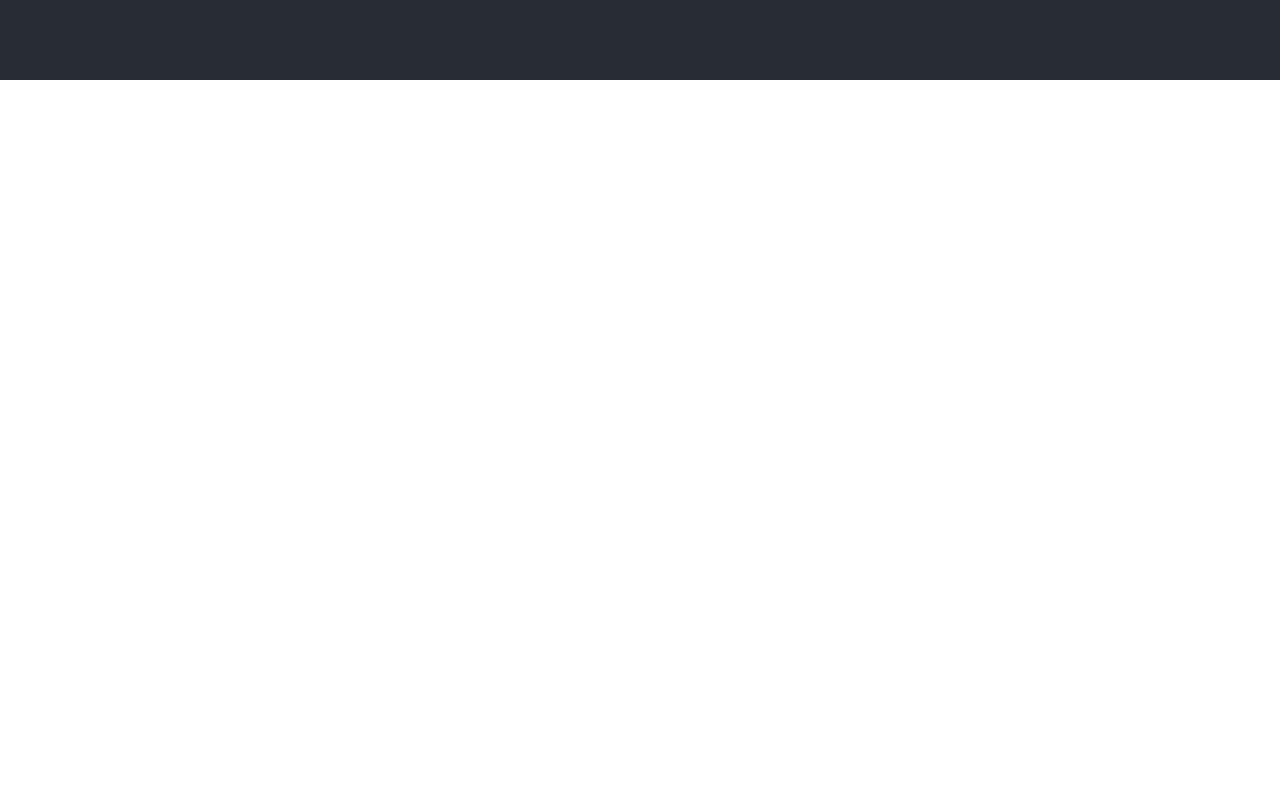
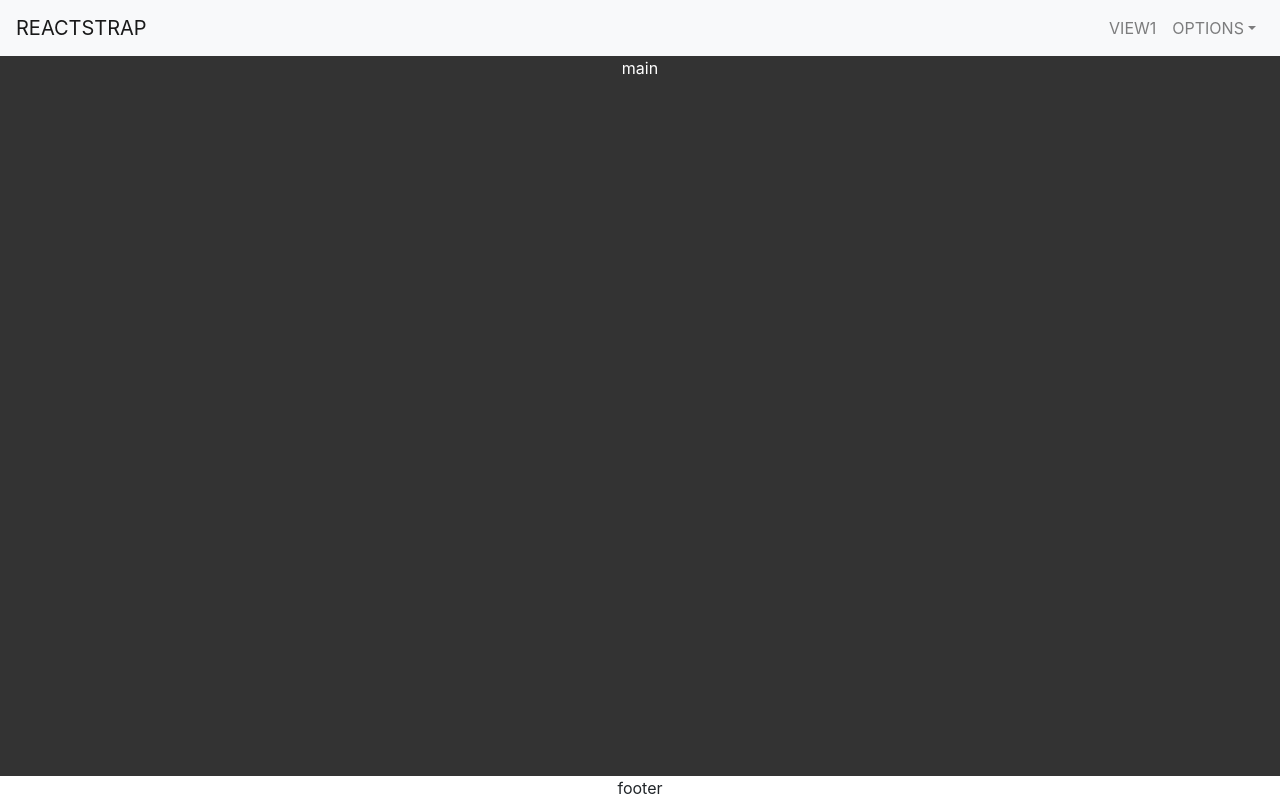
Before and after one commit to reach-u/kov48-fe, a React (Create React App) app: page / in a window 1280 px wide. Built offline with nearby package versions, Linux system fonts and the light colour scheme.

Commit message:
bootstrap sceleton

```diff
--- a/src/App.css
+++ b/src/App.css
@@ -30,3 +30,69 @@
     transform: rotate(360deg);
   }
 }
+
+
+*,
+*:before,
+*:after {
+  box-sizing: border-box;
+}
+
+html {
+  font-size: 100%;
+}
+
+html,
+body {
+  min-height: 100%;
+  min-height: 100vh;
+}
+
+body {
+  font: 16px "Roboto", Helvetica, sans-serif;
+  display: flex;
+  flex-direction: column;
+  margin: 0;
+  background: #f6f6f6;
+}
+
+.app {
+  max-width: 100rem;
+  width: 100%;
+  background: lightgray;
+  padding: 0;
+  font-size: 1rem;
+  display: flex;
+  flex-direction: column;
+  justify-content: center;
+  align-items: center;
+  height: 100%;
+  min-height: 100vh;
+  margin: 0 auto;
+}
+.app > header,
+.app > main,
+.app > footer {
+  width: 100%;
+  text-align: center;
+  transition: 200ms;
+}
+.app > header:hover,
+.app > main:hover,
+.app > footer:hover {
+  box-shadow: 0 0 2rem gray;
+}
+.app > header {
+  display: block;
+  color: white;
+  background: gray;
+  text-transform: uppercase;
+}
+.app > main {
+  flex: 1 1 auto;
+  color: white;
+  background: #333;
+}
+.app > footer {
+  background: white;
+}
--- a/src/App.js
+++ b/src/App.js
@@ -2,18 +2,23 @@
 import './App.css';
 import {Router} from "react-router";
 import history from './utils/history';
-import Loader from './components/loader';
+import Header from './components/header';
+import Footer from './components/footer';
+import LandingPage from './components/landingpage';
 
 class App extends Component {
+
+  constructor(props) {
+    super(props);
+  }
+
   render() {
     return (
       <Router history={history}>
-        <div>
-          <Loader/>
-          <div className="App">
-            <header className="App-header">
-            </header>
-          </div>
+        <div className="app">
+          <Header />
+          <LandingPage />
+          <Footer />
         </div>
       </Router>
     );
--- /dev/null
+++ b/src/components/footer.js
@@ -0,0 +1,16 @@
+import React, {Component} from 'react';
+
+class Footer extends Component {
+
+  constructor(props) {
+    super(props);
+  }
+
+  render() {
+    return (
+      <footer>footer</footer>
+    )
+  }
+}
+
+export default Footer;
--- /dev/null
+++ b/src/components/header.js
@@ -0,0 +1,63 @@
+import React from 'react';
+import {
+  Collapse,
+  Navbar,
+  NavbarToggler,
+  NavbarBrand,
+  Nav,
+  NavItem,
+  NavLink,
+  UncontrolledDropdown,
+  DropdownToggle,
+  DropdownMenu,
+  DropdownItem } from 'reactstrap';
+
+export default class Header extends React.Component {
+  constructor(props) {
+    super(props);
+
+    this.toggle = this.toggle.bind(this);
+    this.state = {
+      isOpen: false
+    };
+  }
+  toggle() {
+    this.setState({
+      isOpen: !this.state.isOpen
+    });
+  }
+  render() {
+    return (
+      <header>
+        <Navbar color="light" light expand="md">
+          <NavbarBrand href="/">reactstrap</NavbarBrand>
+          <NavbarToggler onClick={this.toggle} />
+          <Collapse isOpen={this.state.isOpen} navbar>
+            <Nav className="ml-auto" navbar>
+              <NavItem>
+                <NavLink href="/view1/">View1</NavLink>
+              </NavItem>
+              <UncontrolledDropdown nav inNavbar>
+                <DropdownToggle nav caret>
+                  Options
+                </DropdownToggle>
+                <DropdownMenu right>
+                  <DropdownItem>
+                    Option 1
+                  </DropdownItem>
+                  <DropdownItem>
+                    Option 2
+                  </DropdownItem>
+                  <DropdownItem divider />
+                  <DropdownItem>
+                    Reset
+                  </DropdownItem>
+                </DropdownMenu>
+              </UncontrolledDropdown>
+            </Nav>
+          </Collapse>
+        </Navbar>
+      </header>
+    );
+  }
+}
--- /dev/null
+++ b/src/components/landingpage.js
@@ -0,0 +1,16 @@
+import React, {Component} from 'react';
+
+class LandingPage extends Component {
+
+  constructor(props) {
+    super(props);
+  }
+
+  render() {
+    return (
+      <main>main</main>
+    )
+  }
+}
+
+export default LandingPage;
```
